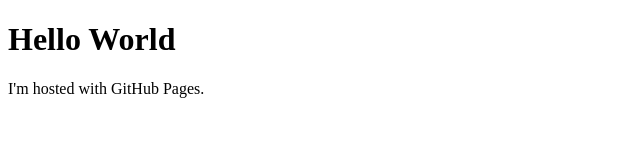
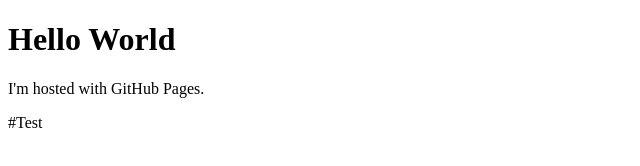
Before and after one commit to hullst/hullst.github.io, a plain HTML site: page index.html in a window 1280 px wide. Shown: the full height of the page, 0-640 px from the left. Drawn offline with Linux system fonts and the light colour scheme.

Commit message:
Test
Test

```diff
--- a/index.html
+++ b/index.html
@@ -3,5 +3,6 @@
 <body>
 <h1>Hello World</h1>
 <p>I'm hosted with GitHub Pages.</p>
+#Test
 </body>
 </html>
```
